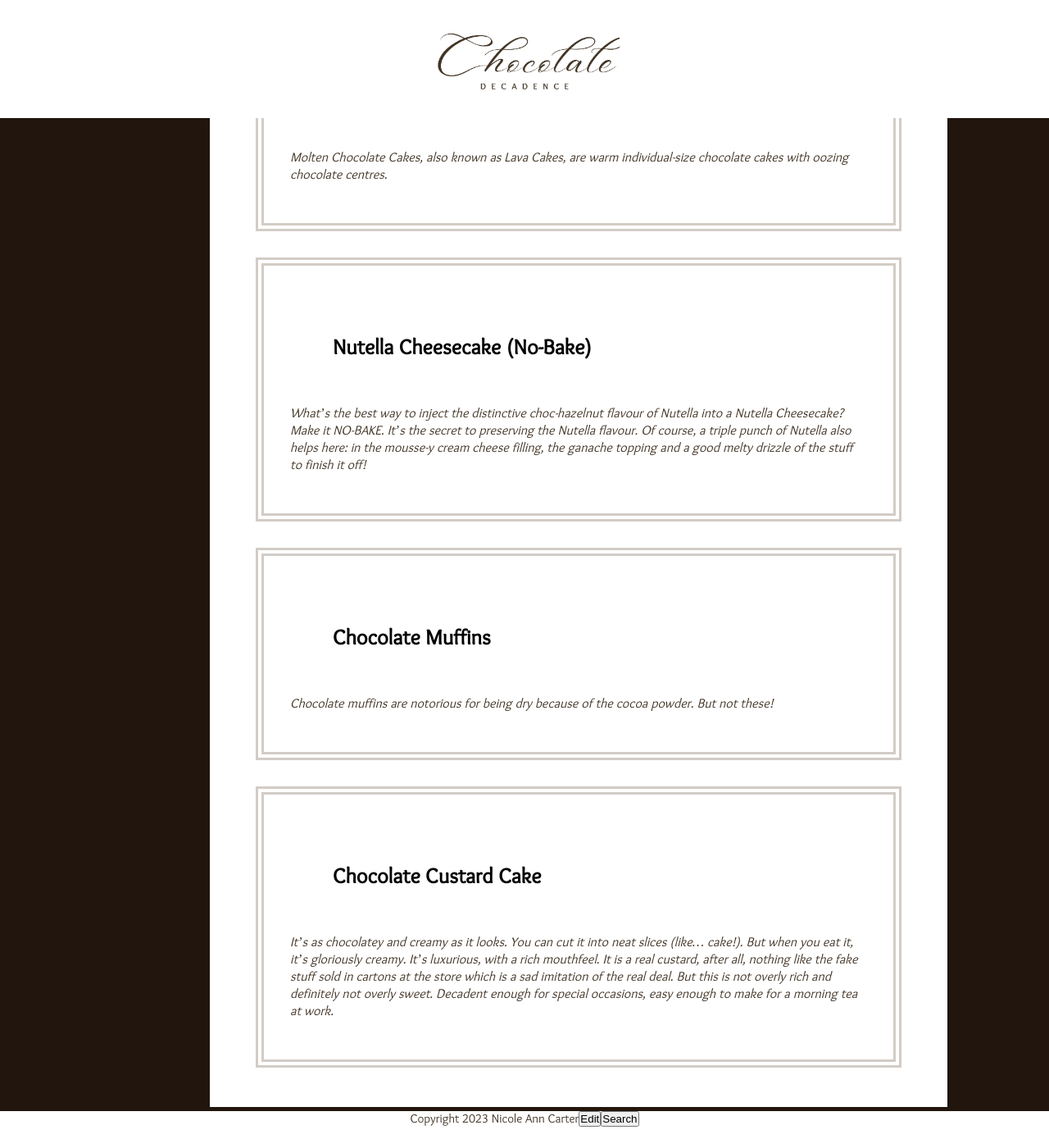
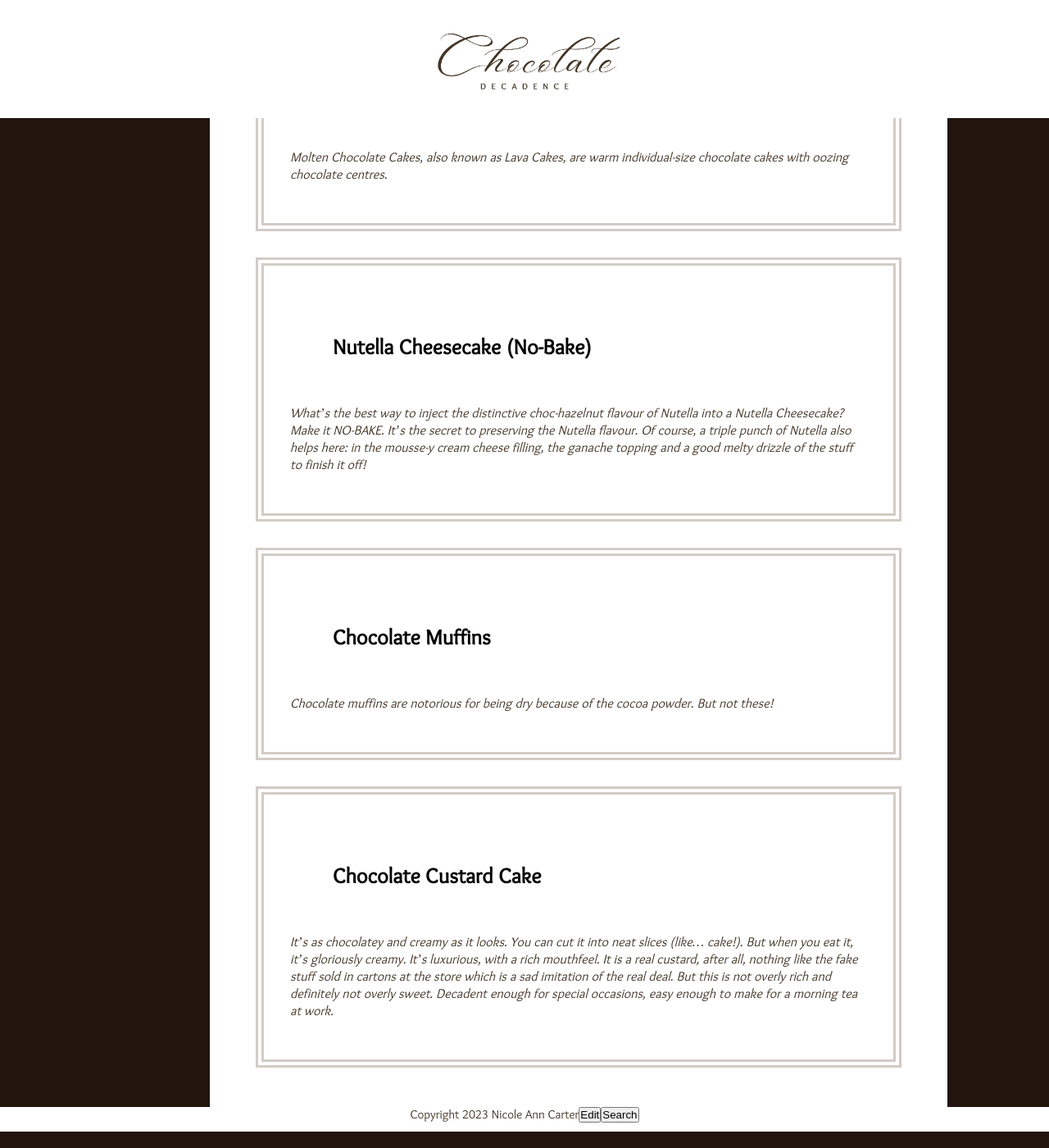
Before and after one commit to nicoleanncarter/recipes, a Jekyll site: the page built from pages/recipelisting.md, in a window 1280 px wide and 1400 px high, scrolled down 502 px. Shown: the whole window at 82% size. Built offline with Jekyll 4.4.1, drawn with Linux system fonts in a browser that asks for light colours.

Commit message:
Update recipes.css

```diff
--- a/styles/recipes.css
+++ b/styles/recipes.css
@@ -132,10 +132,10 @@ footer {
   text-align: center;
   font-size: 15px;
   bottom: 0;
-  height: 3em;
+  height: 2em;
   width: 100%;
   background-color: white;
-  margin-top: 5px;
+  margin-top: 0px;
 }
 
 .video-box {
```
